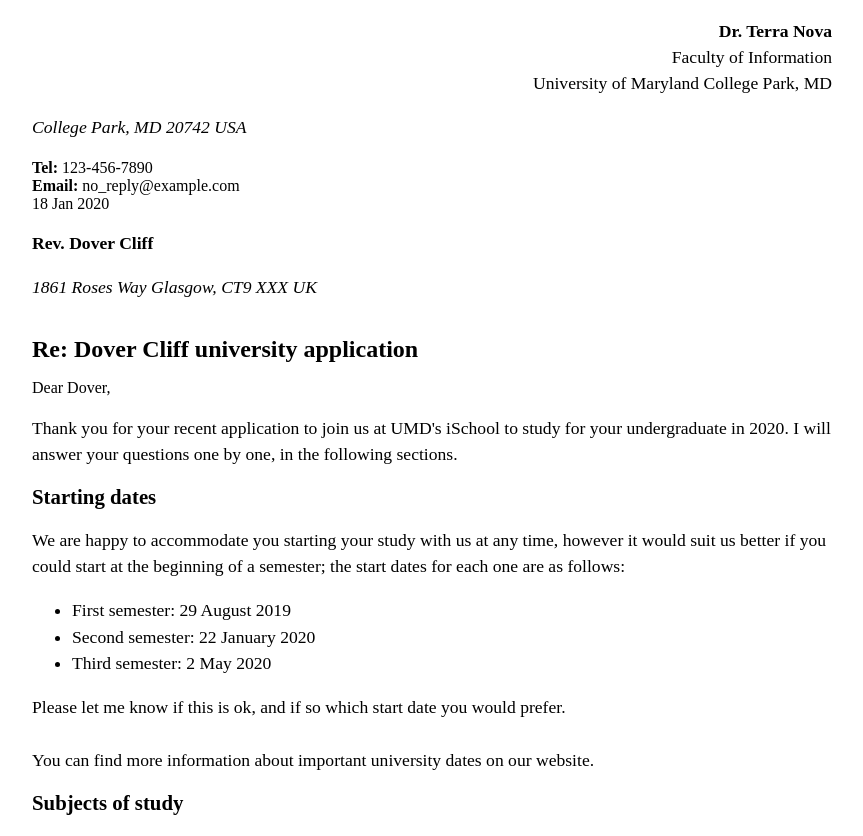
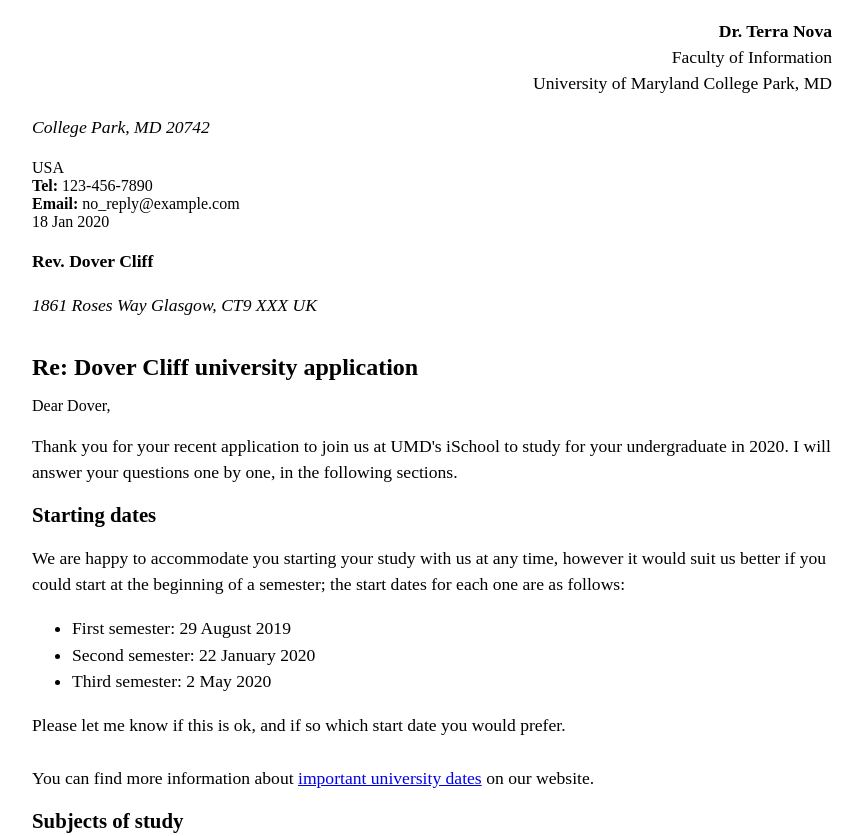
Before and after one commit to FaybenM/FaybenM.github.io, a website: page lab_2/index.html in a window 1280 px wide. Shown: the top 836 px of the page, without its empty margins (208-1071 px from the left). Drawn offline with Linux system fonts and the light colour scheme; files that its build step writes are made by us from their sources.

Commit message:
updating

```diff
--- a/lab_2/index.html
+++ b/lab_2/index.html
@@ -25,8 +25,9 @@
 University of Maryland
 College Park, MD
 <br>
-<address>College Park, MD 20742
-USA</address>
+<address>College Park, MD 20742</address>
+<br>
+USA
 <br>
 <strong>Tel:</strong> 123-456-7890
 <br>
@@ -74,7 +75,7 @@
 
 <br>
 
-You can find more information about important university dates on our website.
+You can find more information about <a href="http://example.com">important university dates</a> on our website.
 </p>
 
 <h2>Subjects of study</h2>
@@ -114,7 +115,7 @@
 <br>
 
 <p align="left">
-For more of my research, see my research page.
+For more of my research, see my <a href="http://example.com">research page</a>.
 
 <br>
 <br>
```
